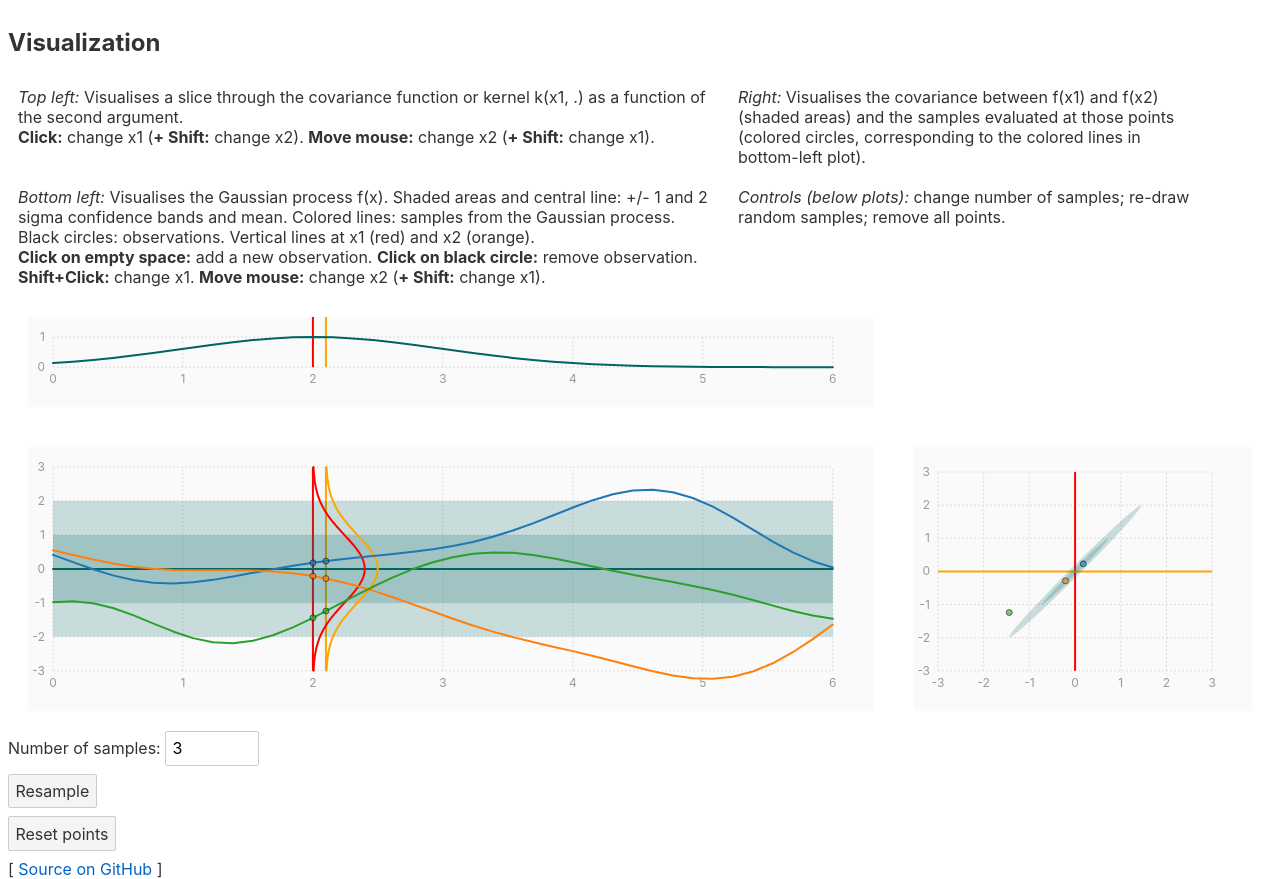
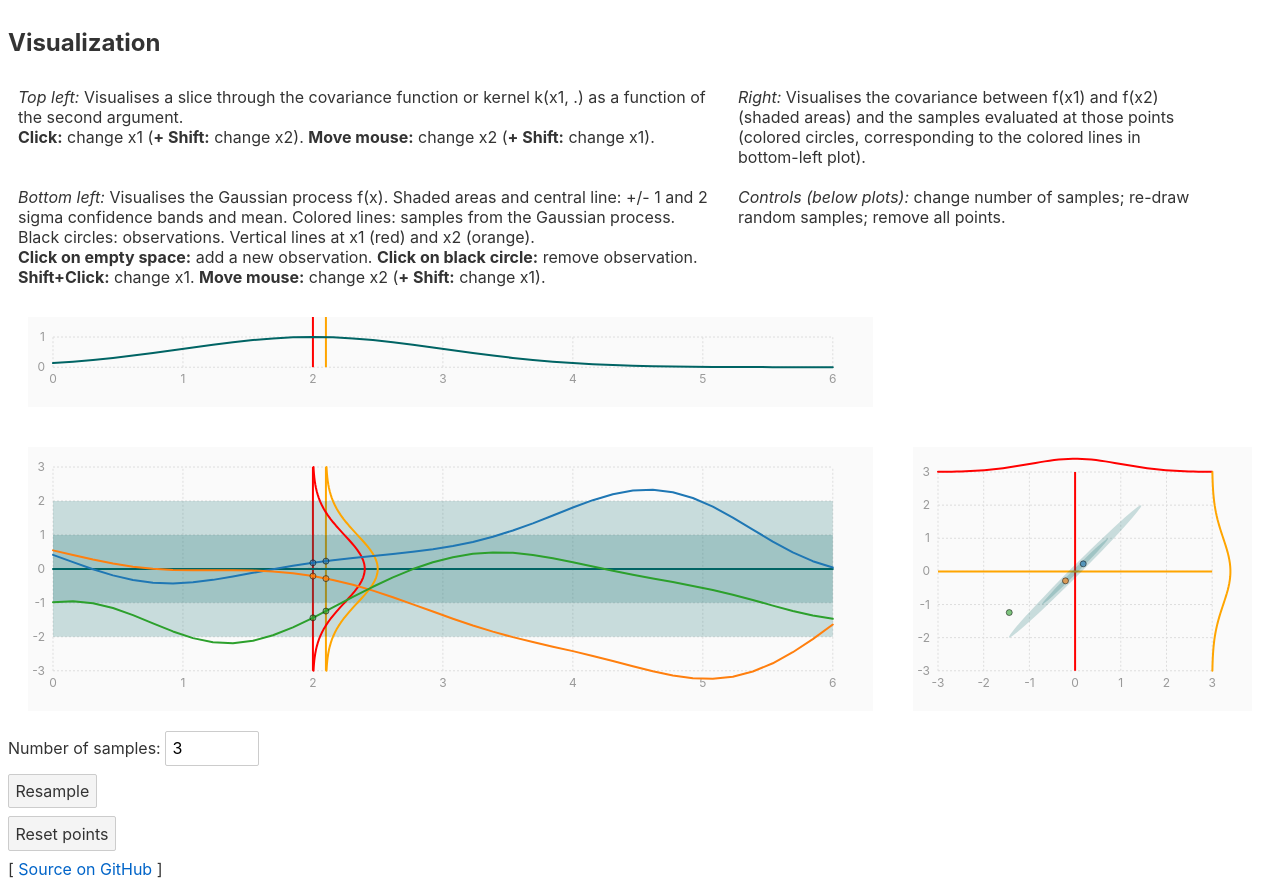
Before and after one commit to st--/interactive-gp-visualization, a Svelte app: page / in a window 1280 px wide. Built offline with nearby package versions, Linux system fonts and the light colour scheme.

Commit message:
marginals in covariance as well

```diff
--- a/src/App.svelte
+++ b/src/App.svelte
@@ -8,6 +8,7 @@ To dos:
 - Kernel plot: automatic y-axis scaling?
 - marginal distribution plots for Covariance and Lineplot
 - can we unify XIndicators/YIndicatorBar/YIndicatorCross in a single component?
+- make pixel-scale of marginal distributions in Lineplot / Covariance equal to each other
 
 More features:
 - checkbox for showing/hiding mean/credible intervals
--- a/src/Covariance.svelte
+++ b/src/Covariance.svelte
@@ -6,6 +6,8 @@
   import { zip } from "d3-array";
   import { y1, y2 } from "./store.js";
   import { getSVGpoint } from "./getsvgpoint.js";
+  import { linspace, gaussian } from "./mymath.js";
+  import { pathGenerator, offset } from "./myplot.js";
   import Axes from "./Axes.svelte";
   import YIndicatorCross from "./YIndicatorCross.svelte";
   export let atX1, atX2, covProps;
@@ -37,6 +39,16 @@
   $: minY = Math.min.apply(null, yTicks);
   $: maxY = Math.max.apply(null, yTicks);
 
+  $: makePath = pathGenerator(xScale, yScale);
+  // marginal y distributions at x1 and x2
+  // TODO unify with Lineplot?
+  let num_grid = 60;
+  $: ys = linspace(minY, maxY, num_grid);
+  $: marginalDistX1 = gaussian(atX1.mean, atX1.variance);
+  $: marginalDistX2 = gaussian(atX2.mean, atX2.variance);
+  $: pathMarginal1 = makePath(ys, ys.map(offset(maxY, marginalDistX1)));
+  $: pathMarginal2 = makePath(ys.map(offset(maxY, marginalDistX2)), ys);
+
   onMount(resize);
 
   function resize() {
@@ -61,6 +73,17 @@
   <YIndicatorCross {xScale} {yScale} {minY} {maxY} />
 
   <!-- data -->
+  <path
+    class="path-line"
+    d={pathMarginal1}
+    style="stroke: red; stroke-width: 2;"
+  />
+  <path
+    class="path-line"
+    d={pathMarginal2}
+    style="stroke: orange; stroke-width: 2;"
+  />
+
   <g
     transform="translate({scaleFactor * atX1.mean} {-scaleFactor * atX2.mean})"
   >
--- a/src/Lineplot.svelte
+++ b/src/Lineplot.svelte
@@ -7,6 +7,7 @@
   import { x1, x2, y1, y2 } from "./store.js";
   import { getSVGpoint } from "./getsvgpoint.js";
   import { linspace, gaussian } from "./mymath.js";
+  import { pathGenerator, offset } from "./myplot.js";
   import Axes from "./Axes.svelte";
   import XIndicators from "./XIndicators.svelte";
   import YIndicatorBar from "./YIndicatorBar.svelte";
@@ -35,13 +36,6 @@
   $: minY = Math.min.apply(null, yTicks);
   $: maxY = Math.max.apply(null, yTicks);
 
-  function pathGenerator(xScale, yScale) {
-    return (xs, ys, reversed) => {
-      const zipped = reversed ? zip(xs, ys).reverse() : zip(xs, ys);
-      const points = zipped.map((p) => `${xScale(p[0])},${yScale(p[1])}`);
-      return `M${points.join("L")}`;
-    };
-  }
   $: makePath = pathGenerator(xScale, yScale);
 
   // mean and samples
@@ -52,13 +46,11 @@
     .map((ys) => makePath(xs, ys));
 
   // marginal y distributions at x1 and x2
+  // TODO unify with Covariance?
   let num_grid = 60;
   $: ys = linspace(minY, maxY, num_grid);
   $: marginalDistX1 = gaussian(atX1.mean, atX1.variance);
   $: marginalDistX2 = gaussian(atX2.mean, atX2.variance);
-  function offset(delta, func) {
-    return (y) => delta + func(y);
-  }
   $: pathMarginal1 = makePath(ys.map(offset($x1, marginalDistX1)), ys);
   $: pathMarginal2 = makePath(ys.map(offset($x2, marginalDistX2)), ys);
 
--- /dev/null
+++ b/src/myplot.js
@@ -0,0 +1,13 @@
+import { zip } from "d3-array";
+
+export function pathGenerator(xScale, yScale) {
+  return (xs, ys, reversed) => {
+    const zipped = reversed ? zip(xs, ys).reverse() : zip(xs, ys);
+    const points = zipped.map((p) => `${xScale(p[0])},${yScale(p[1])}`);
+    return `M${points.join("L")}`;
+  };
+}
+
+export function offset(delta, func) {
+  return (y) => delta + func(y);
+}
```
